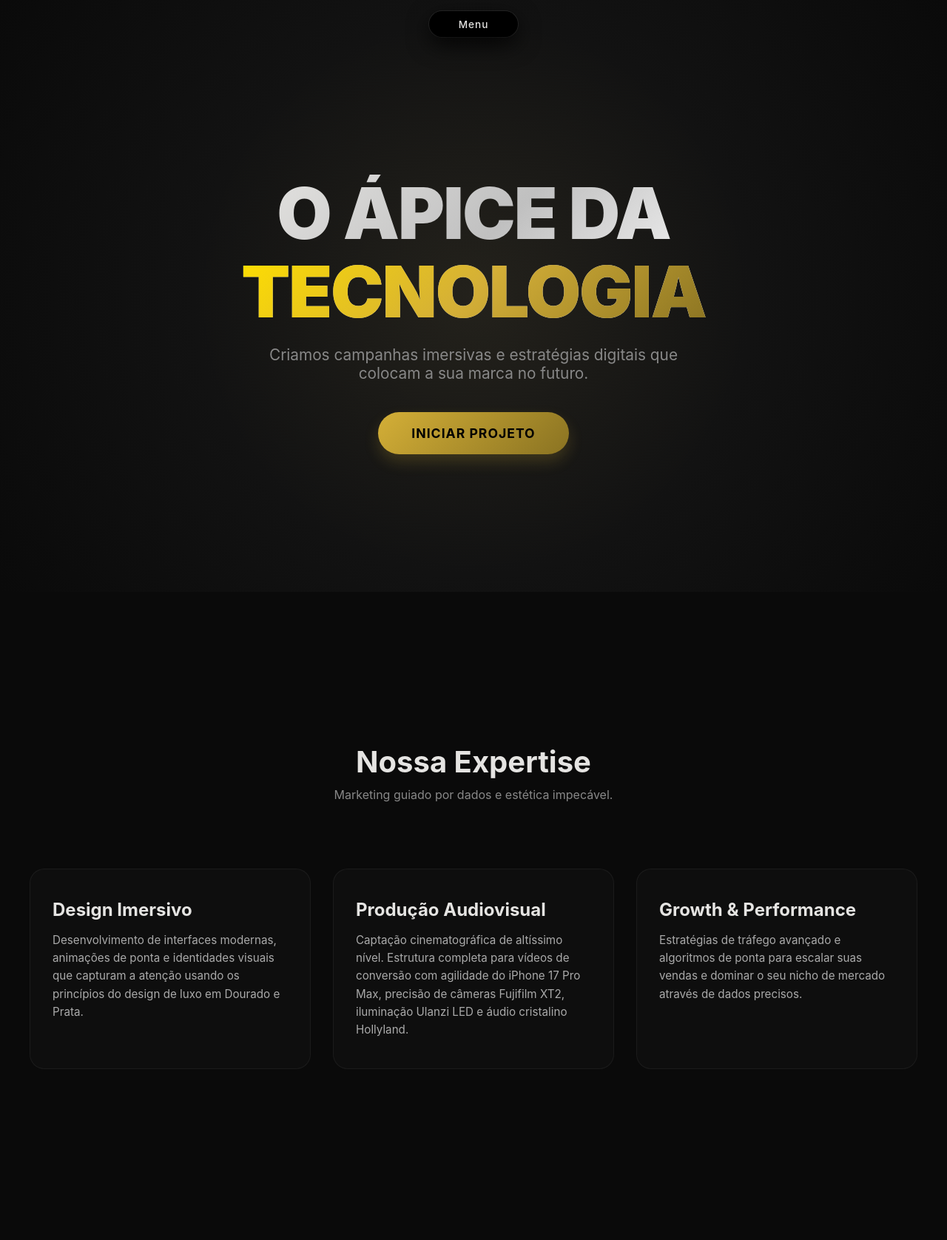
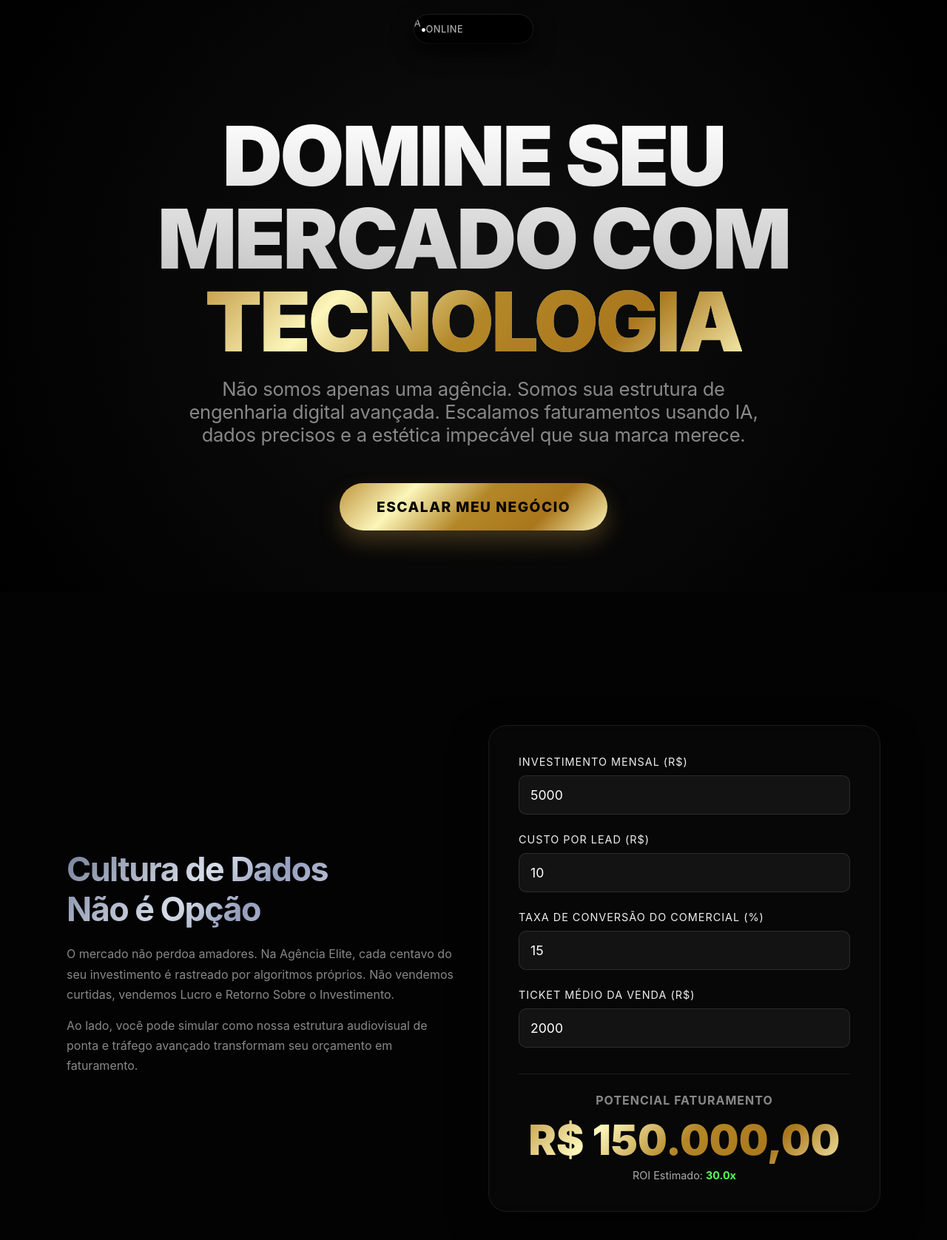
Before and after one commit to FernandoTonini/agencia-imersiva, a plain HTML site: page index.html in a window 1280 px wide. Shown: the whole page at 74% size. Before the commit the page ends 1600 px from the top, so only its background shows below. Drawn offline with Linux system fonts and the light colour scheme.

Commit message:
Update index.html

```diff
--- a/index.html
+++ b/index.html
@@ -2,117 +2,165 @@
 <html lang="pt-BR">
 <head>
     <meta charset="UTF-8">
-    <meta name="viewport" content="width=device-width, initial-scale=1.0, maximum-scale=1.0, user-scalable=no">
-    <title>Agência Digital | O Alto da Tecnologia</title>
+    <meta name="viewport" content="width=device-width, initial-scale=1.0, maximum-scale=1.0, user-scalable=no, viewport-fit=cover">
+    <title>Agência Elite Digital | O Ápice do Marketing e da Tecnologia</title>
     <style>
+        /* Variáveis de Cores: Luxo e Profundidade */
         :root {
-            --gold: #D4AF37;
-            --gold-light: #FFDF00;
-            --silver: #C0C0C0;
-            --silver-light: #E5E4E2;
-            --bg-dark: #0a0a0a;
-            --island-bg: #000000;
-            --text-main: #ffffff;
+            /* Black Absoluto */
+            --bg-absolute-black: #000000;
+            --bg-glass: rgba(10, 10, 10, 0.7);
+            --border-glass: rgba(255, 255, 255, 0.08);
+
+            /* Dourado Complexo (Simula metal real) */
+            --gold-gradient: linear-gradient(135deg, #BF953F 0%, #FCF6BA 25%, #B38728 50%, #AA771C 75%, #FBF5B7 100%);
+
+            /* Prata Tech (Complexo com luster) */
+            --silver-gradient: linear-gradient(135deg, #757F9A 0%, #D7DDE8 35%, #949EBC 50%, #D7DDE8 75%, #aebdd1 100%);
+
+            --text-main: #FFFFFF;
+            --text-muted: #888888;
         }
 
         * {
             margin: 0;
             padding: 0;
             box-sizing: border-box;
-            font-family: -apple-system, BlinkMacSystemFont, 'Segoe UI', Roboto, Helvetica, Arial, sans-serif;
-            -webkit-tap-highlight-color: transparent;
+            font-family: -apple-system, BlinkMacSystemFont, 'SF Pro Display', 'Segoe UI', Roboto, Helvetica, Arial, sans-serif;
+            -webkit-tap-highlight-color: transparent; /* Remove o highlight azul padrão do iOS */
         }
 
         body {
-            background-color: var(--bg-dark);
+            background-color: var(--bg-absolute-black);
             color: var(--text-main);
             overflow-x: hidden;
             scroll-behavior: smooth;
+            /* Garante que o fundo preto seja uniforme, mesmo em rolagem no iOS */
+            overscroll-behavior: none;
         }
 
-        /* Ilha Dinâmica (Notch) */
-        .dynamic-island-container {
+        /* Ilha Dinâmica (Notch) Refinada */
+        .island-container {
             position: fixed;
-            top: 15px;
+            top: 20px; /* Alinhado para o notch do iPhone */
             left: 50%;
             transform: translateX(-50%);
             z-index: 1000;
-            display: flex;
-            justify-content: center;
         }
 
         .dynamic-island {
-            background-color: var(--island-bg);
+            background-color: #000000;
             border-radius: 40px;
-            width: 150px;
-            height: 35px;
+            width: 160px;
+            height: 38px;
+            overflow: hidden;
+            cursor: pointer;
+            box-shadow: 0 10px 30px rgba(0, 0, 0, 0.9), 0 0 0 1.5px rgba(255, 255, 255, 0.08);
+            /* Animação elástica Apple: cubic-bezier(0.2, 0.8, 0.2, 1.2) */
+            transition: all 0.6s cubic-bezier(0.2, 0.8, 0.2, 1.2);
             display: flex;
             align-items: center;
             justify-content: center;
-            flex-direction: column;
-            overflow: hidden;
-            cursor: pointer;
-            box-shadow: 0 10px 30px rgba(0, 0, 0, 0.8), 0 0 0 1px rgba(255, 255, 255, 0.1);
-            transition: all 0.5s cubic-bezier(0.175, 0.885, 0.32, 1.275); /* Animação elástica estilo Apple */
+            position: relative;
         }
 
-        /* Estado Expandido da Ilha */
         .dynamic-island.expanded {
-            width: 320px;
-            height: 200px;
-            border-radius: 30px;
+            width: 330px;
+            height: 240px;
+            border-radius: 35px;
+            padding: 20px;
+            display: flex;
+            flex-direction: column;
+            justify-content: space-between;
         }
 
-        .island-text {
-            color: var(--silver-light);
-            font-size: 0.85rem;
+        /* Estado Retraído */
+        .island-notif {
+            display: flex;
+            align-items: center;
+            justify-content: space-around;
+            width: 100%;
+            padding: 0 15px;
+            opacity: 1;
+            transition: opacity 0.3s;
+        }
+
+        .island-notif-text {
+            color: #aaa;
+            font-size: 0.8rem;
             font-weight: 500;
-            letter-spacing: 1px;
-            transition: opacity 0.3s;
+            letter-spacing: 0.5px;
+        }
+
+        .dynamic-island.expanded .island-notif {
+            opacity: 0;
+            pointer-events: none;
             position: absolute;
         }
 
-        .dynamic-island.expanded .island-text {
+        /* Conteúdo Expandido */
+        .island-content {
             opacity: 0;
-            pointer-events: none;
+            visibility: hidden;
+            transform: scale(0.9);
+            transition: all 0.4s ease 0.1s;
+            width: 100%;
         }
 
-        /* Menu dentro da Ilha */
+        .dynamic-island.expanded .island-content {
+            opacity: 1;
+            visibility: visible;
+            transform: scale(1);
+        }
+
+        .island-content h4 {
+            font-size: 0.85rem;
+            color: var(--text-muted);
+            text-transform: uppercase;
+            letter-spacing: 1.5px;
+            margin-bottom: 20px;
+        }
+
         .island-menu {
-            opacity: 0;
-            transform: translateY(20px);
-            transition: all 0.4s ease;
             display: flex;
             flex-direction: column;
             gap: 15px;
-            text-align: center;
             width: 100%;
         }
 
-        .dynamic-island.expanded .island-menu {
-            opacity: 1;
-            transform: translateY(0);
-            transition-delay: 0.1s;
+        .island-menu a {
+            text-decoration: none;
+            color: var(--text-main);
+            font-size: 1.3rem;
+            font-weight: 700;
+            background: var(--silver-gradient);
+            -webkit-background-clip: text;
+            -webkit-text-fill-color: transparent;
+            display: flex;
+            align-items: center;
+            justify-content: space-between;
+            transition: transform 0.2s;
         }
 
-        .island-menu a {
-            color: var(--text-main);
-            text-decoration: none;
-            font-size: 1.2rem;
-            font-weight: 600;
-            text-transform: uppercase;
-            letter-spacing: 2px;
-            transition: color 0.3s;
+        /* Feedback Tátil Visual no iOS (Efeito elástico ao tocar) */
+        .island-menu a:active {
+            transform: scale(0.97);
         }
 
         .island-menu a:hover {
-            color: var(--gold);
+            opacity: 0.8;
         }
 
-        /* Seções */
+        .island-menu a span {
+            -webkit-text-fill-color: initial;
+            color: #555;
+            font-size: 1.1rem;
+        }
+
+        /* Seções Generais */
         section {
             min-height: 100vh;
-            padding: 100px 20px 50px;
+            padding: 120px 20px 50px;
             display: flex;
             flex-direction: column;
             justify-content: center;
@@ -120,219 +168,285 @@
             text-align: center;
         }
 
-        /* Hero Section */
+        /* Hero Section - Vendedora */
         .hero {
-            background: radial-gradient(circle at center, #1a1a1a 0%, #0a0a0a 100%);
-            position: relative;
-        }
-
-        .hero::before {
-            content: '';
-            position: absolute;
-            top: 50%;
-            left: 50%;
-            transform: translate(-50%, -50%);
-            width: 60vw;
-            height: 60vw;
-            background: radial-gradient(circle, rgba(212, 175, 55, 0.05) 0%, transparent 70%);
-            z-index: 0;
-            pointer-events: none;
+            background: radial-gradient(circle at center, rgba(15, 15, 15, 1) 0%, rgba(0, 0, 0, 1) 100%);
         }
 
         .hero h1 {
-            font-size: clamp(3rem, 8vw, 6rem);
+            font-size: clamp(3rem, 10vw, 7rem);
             font-weight: 900;
-            letter-spacing: -2px;
-            line-height: 1.1;
-            z-index: 1;
-            background: linear-gradient(135deg, var(--silver-light), var(--silver), #fff);
+            letter-spacing: -3px;
+            line-height: 1.0;
+            background: linear-gradient(180deg, #FFFFFF, #aaaaaa);
             -webkit-background-clip: text;
             -webkit-text-fill-color: transparent;
             margin-bottom: 20px;
         }
 
-        .hero span.gold {
-            background: linear-gradient(135deg, var(--gold-light), var(--gold), #8a7322);
+        .hero h1 span.gold {
+            background: var(--gold-gradient);
             -webkit-background-clip: text;
             -webkit-text-fill-color: transparent;
         }
 
         .hero p {
-            color: #888;
-            font-size: clamp(1rem, 3vw, 1.3rem);
-            max-width: 600px;
-            z-index: 1;
-            margin-bottom: 40px;
+            font-size: clamp(1.1rem, 3.5vw, 1.6rem);
+            color: var(--text-muted);
+            max-width: 800px;
+            margin-bottom: 50px;
+            font-weight: 400;
+            letter-spacing: -0.3px;
         }
 
-        /* Botão Interativo */
-        .btn {
-            background: linear-gradient(135deg, var(--gold), #8a7322);
+        /* Botão Vendedor ( फीडबैक visual tátil ) */
+        .btn-elite {
+            display: inline-block;
+            background: var(--gold-gradient);
             color: #000;
-            border: none;
-            padding: 18px 45px;
-            font-size: 1.1rem;
-            font-weight: 700;
-            border-radius: 50px;
-            cursor: pointer;
-            z-index: 1;
+            text-decoration: none;
+            padding: 20px 50px;
+            font-size: 1.2rem;
+            font-weight: 800;
+            border-radius: 60px;
+            text-transform: uppercase;
+            letter-spacing: 1.5px;
+            transition: all 0.3s cubic-bezier(0.2, 0.8, 0.2, 1.2);
+            box-shadow: 0 15px 30px rgba(191, 149, 63, 0.3);
+        }
+
+        .btn-elite:active {
+            transform: scale(0.95);
+            box-shadow: 0 5px 15px rgba(191, 149, 63, 0.5);
+        }
+
+        /* Nova Seção: Inteligência e ROI (Interativa) */
+        .intelligence-section {
+            background-color: #030303;
+        }
+
+        .intelligence-grid {
+            display: grid;
+            grid-template-columns: 1fr;
+            gap: 40px;
+            max-width: 1100px;
+            width: 100%;
+            margin-top: 60px;
+        }
+
+        @media (min-width: 768px) {
+            .intelligence-grid {
+                grid-template-columns: 1fr 1fr;
+                align-items: center;
+            }
+        }
+
+        .int-text {
+            text-align: left;
+        }
+
+        .int-text h2 {
+            font-size: 2.8rem;
+            background: var(--silver-gradient);
+            -webkit-background-clip: text;
+            -webkit-text-fill-color: transparent;
+            margin-bottom: 20px;
+            letter-spacing: -1.5px;
+        }
+
+        .int-text p {
+            color: var(--text-muted);
+            margin-bottom: 15px;
+            line-height: 1.7;
+        }
+
+        /* Calculadora de ROI */
+        .roi-calculator {
+            background: rgba(255, 255, 255, 0.02);
+            backdrop-filter: blur(10px);
+            border: 1px solid var(--border-glass);
+            padding: 40px;
+            border-radius: 25px;
+            text-align: left;
+            box-shadow: 0 20px 50px rgba(0, 0, 0, 0.5);
+        }
+
+        .roi-calculator label {
+            display: block;
+            color: #eee;
+            margin-bottom: 10px;
+            font-size: 0.9rem;
             text-transform: uppercase;
             letter-spacing: 1px;
-            transition: all 0.3s ease;
-            box-shadow: 0 10px 20px rgba(212, 175, 55, 0.2);
         }
 
-        .btn:active {
-            transform: scale(0.95);
+        .roi-calculator input {
+            width: 100%;
+            background: rgba(255, 255, 255, 0.05);
+            border: 1px solid rgba(255, 255, 255, 0.1);
+            color: var(--text-main);
+            padding: 15px;
+            border-radius: 10px;
+            margin-bottom: 25px;
+            font-size: 1.1rem;
+            transition: border-color 0.3s;
         }
 
-        /* Informações e Serviços */
-        .services-grid {
-            display: grid;
-            grid-template-columns: repeat(auto-fit, minmax(300px, 1fr));
-            gap: 30px;
-            width: 100%;
-            max-width: 1200px;
-            margin-top: 50px;
+        .roi-calculator input:focus {
+            outline: none;
+            border-color: #BF953F;
         }
 
-        .card {
-            background: rgba(255, 255, 255, 0.02);
-            border: 1px solid rgba(255, 255, 255, 0.05);
-            padding: 40px 30px;
-            border-radius: 20px;
-            text-align: left;
-            transition: transform 0.3s, border-color 0.3s;
-            position: relative;
-            overflow: hidden;
+        .roi-result {
+            margin-top: 10px;
+            border-top: 1px solid var(--border-glass);
+            padding-top: 25px;
+            text-align: center;
         }
 
-        .card:hover {
-            transform: translateY(-10px);
-            border-color: var(--silver);
+        .roi-result h3 {
+            color: var(--text-muted);
+            font-size: 1rem;
+            text-transform: uppercase;
+            letter-spacing: 1px;
+            margin-bottom: 10px;
         }
 
-        .card::after {
-            content: '';
-            position: absolute;
-            top: 0;
-            left: 0;
-            width: 100%;
-            height: 2px;
-            background: linear-gradient(90deg, transparent, var(--gold), transparent);
-            opacity: 0;
-            transition: opacity 0.3s;
-        }
-
-        .card:hover::after {
-            opacity: 1;
-        }
-
-        .card h3 {
-            font-size: 1.5rem;
-            margin-bottom: 15px;
-            color: var(--silver-light);
-        }
-
-        .card p {
-            color: #aaa;
-            line-height: 1.6;
-            font-size: 0.95rem;
+        .roi-value {
+            font-size: 3.5rem;
+            font-weight: 900;
+            background: var(--gold-gradient);
+            -webkit-background-clip: text;
+            -webkit-text-fill-color: transparent;
+            margin-bottom: 5px;
         }
 
     </style>
 </head>
 <body>
 
-    <div class="dynamic-island-container">
-        <div class="dynamic-island" id="island" onclick="toggleIsland()">
-            <span class="island-text" id="island-msg">Conectando...</span>
-            <div class="island-menu">
-                <a href="#inicio" onclick="hapticFeedback()">Início</a>
-                <a href="#servicos" onclick="hapticFeedback()">Estratégia</a>
-                <a href="#contato" onclick="hapticFeedback()">Contato</a>
+    <div class="island-container">
+        <div class="dynamic-island" id="dynamicIsland" onclick="toggleIsland(event)">
+            <div class="island-notif" id="islandNotif">
+                <span class="island-notif-text">AGÊNCIA ELITE</span>
+                <span style="color:var(--gold); font-weight:900;">•</span>
+                <span class="island-notif-text">ONLINE</span>
+            </div>
+
+            <div class="island-content">
+                <h4>Navegação de Elite</h4>
+                <div class="island-menu">
+                    <a href="#inicio" onclick="closeIsland()">INÍCIO <span>→</span></a>
+                    <a href="#inteligencia" onclick="closeIsland()">ROI E DADOS <span>→</span></a>
+                    <a href="https://wa.me/SEUNUMERO" onclick="closeIsland()" style="background:var(--gold-gradient); -webkit-background-clip: text;">FALAR COM CONSULTOR <span>→</span></a>
+                </div>
             </div>
         </div>
     </div>
 
     <section id="inicio" class="hero">
-        <h1>O ÁPICE DA <br><span class="gold">TECNOLOGIA</span></h1>
-        <p>Criamos campanhas imersivas e estratégias digitais que colocam a sua marca no futuro.</p>
-        <button class="btn" onclick="ctaAction()">Iniciar Projeto</button>
+        <h1>DOMINE SEU <br>MERCADO COM <br><span class="gold">TECNOLOGIA</span></h1>
+        <p>Não somos apenas uma agência. Somos sua estrutura de engenharia digital avançada. Escalamos faturamentos usando IA, dados precisos e a estética impecável que sua marca merece.</p>
+        <a href="https://wa.me/SEUNUMERO" class="btn-elite" id="heroCta">Escalar meu Negócio</a>
     </section>
 
-    <section id="servicos">
-        <h2 style="font-size: 2.5rem; margin-bottom: 10px; color: var(--silver-light);">Nossa Expertise</h2>
-        <p style="color: #888; margin-bottom: 40px;">Marketing guiado por dados e estética impecável.</p>
+    <section id="inteligencia" class="intelligence-section">
+        <div class="intelligence-grid">
+            <div class="int-text">
+                <h2>Cultura de Dados <br>Não é Opção</h2>
+                <p>O mercado não perdoa amadores. Na Agência Elite, cada centavo do seu investimento é rastreado por algoritmos próprios. Não vendemos curtidas, vendemos Lucro e Retorno Sobre o Investimento.</p>
+                <p>Ao lado, você pode simular como nossa estrutura audiovisual de ponta e tráfego avançado transformam seu orçamento em faturamento.</p>
+            </div>
 
-        <div class="services-grid">
-            <div class="card" onclick="hapticFeedback()">
-                <h3>Design Imersivo</h3>
-                <p>Desenvolvimento de interfaces modernas, animações de ponta e identidades visuais que capturam a atenção usando os princípios do design de luxo em Dourado e Prata.</p>
-            </div>
-            <div class="card" onclick="hapticFeedback()">
-                <h3>Produção Audiovisual</h3>
-                <p>Captação cinematográfica de altíssimo nível. Estrutura completa para vídeos de conversão com agilidade do iPhone 17 Pro Max, precisão de câmeras Fujifilm XT2, iluminação Ulanzi LED e áudio cristalino Hollyland.</p>
-            </div>
-            <div class="card" onclick="hapticFeedback()">
-                <h3>Growth & Performance</h3>
-                <p>Estratégias de tráfego avançado e algoritmos de ponta para escalar suas vendas e dominar o seu nicho de mercado através de dados precisos.</p>
+            <div class="roi-calculator">
+                <label>Investimento Mensal (R$)</label>
+                <input type="number" id="roiBudget" value="5000" oninput="calculateROI()">
+
+                <label>Custo por Lead (R$)</label>
+                <input type="number" id="roiCPL" value="10" oninput="calculateROI()">
+
+                <label>Taxa de Conversão do Comercial (%)</label>
+                <input type="number" id="roiConv" value="15" oninput="calculateROI()">
+
+                <label>Ticket Médio da Venda (R$)</label>
+                <input type="number" id="roiTicket" value="2000" oninput="calculateROI()">
+
+                <div class="roi-result">
+                    <h3>Potencial Faturamento</h3>
+                    <p class="roi-value" id="roiResult">R$ 150.000</p>
+                    <p style="color:#aaa; font-size:0.9rem;">ROI Estimado: <strong style="color:#5f5;" id="roiPercentage">30x</strong></p>
+                </div>
             </div>
         </div>
     </section>
 
     <script>
-        const island = document.getElementById('island');
-        const islandMsg = document.getElementById('island-msg');
-        let isIslandExpanded = false;
+        const island = document.getElementById('dynamicIsland');
+        let isExpanded = false;
 
-        // Função de Vibração (Haptic Feedback)
-        function hapticFeedback(pattern = 50) {
-            // Verifica se o navegador suporta a API de vibração (A maioria dos Androids suporta)
-            if (navigator.vibrate) {
-                navigator.vibrate(pattern);
+        // Lógica da Ilha Dinâmica com feedback visual tátil
+        function toggleIsland(event) {
+            event.stopPropagation(); // Previne fechar no clique de body
+            if (!isExpanded) {
+                island.classList.add('expanded');
+                isExpanded = true;
+                // Feedback visual de clique rápido ao toque
+                island.style.transform = "translateX(-50%) scale(0.97)";
+                setTimeout(() => island.style.transform = "translateX(-50%) scale(1)", 100);
             }
         }
 
-        // Lógica da Ilha Dinâmica
-        function toggleIsland() {
-            hapticFeedback([30, 50, 30]); // Vibração dupla leve para a Ilha
-
-            if (!isIslandExpanded) {
-                island.classList.add('expanded');
-                isIslandExpanded = true;
-            } else {
+        function closeIsland() {
+            if (isExpanded) {
                 island.classList.remove('expanded');
-                isIslandExpanded = false;
+                isExpanded = false;
             }
         }
 
-        // Fecha a ilha ao rolar a página
-        window.addEventListener('scroll', () => {
-            if (isIslandExpanded) {
-                island.classList.remove('expanded');
-                isIslandExpanded = false;
+        // Fecha a ilha se clicar fora dela
+        document.body.addEventListener('click', () => closeIsland());
+
+        // Lógica da Calculadora de ROI (Lógica Vendedora)
+        function calculateROI() {
+            const budget = parseFloat(document.getElementById('roiBudget').value);
+            const cpl = parseFloat(document.getElementById('roiCPL').value);
+            const conv = parseFloat(document.getElementById('roiConv').value) / 100;
+            const ticket = parseFloat(document.getElementById('roiTicket').value);
+
+            if (budget > 0 && cpl > 0 && conv > 0 && ticket > 0) {
+                // Cálculo: Investimento / CPL = Leads. Leads * Conversão = Vendas. Vendas * Ticket = Faturamento.
+                const leads = budget / cpl;
+                const sales = leads * conv;
+                const grossRevenue = sales * ticket;
+                const profit = grossRevenue - budget;
+                const roiPercentage = profit / budget;
+
+                // Formata os números
+                const faturamentoFormatado = grossRevenue.toLocaleString('pt-BR', { style: 'currency', currency: 'BRL' });
+                const roiFormatado = (roiPercentage + 1).toFixed(1) + 'x';
+
+                // Atualiza na tela
+                document.getElementById('roiResult').textContent = faturamentoFormatado;
+                document.getElementById('roiPercentage').textContent = roiFormatado;
+            } else {
+                document.getElementById('roiResult').textContent = "R$ 0";
+                document.getElementById('roiPercentage').textContent = "0x";
             }
+        }
+
+        // Executa o cálculo inicial ao carregar a página
+        window.onload = () => {
+            calculateROI();
+        };
+
+        // Feedback visual tátil nos CTAs principais
+        const heroCta = document.getElementById('heroCta');
+        heroCta.addEventListener('click', () => {
+             // Simulação rápida de "peso" do clique visual para iOS
+             heroCta.style.transform = "scale(0.93)";
+             setTimeout(() => heroCta.style.transform = "scale(1)", 100);
         });
 
-        // Interação de boas-vindas na Ilha ao abrir o site
-        window.onload = () => {
-            setTimeout(() => {
-                islandMsg.textContent = "Bem-vindo(a) à Elite";
-                hapticFeedback(40);
-
-                setTimeout(() => {
-                    island.style.width = '120px';
-                    islandMsg.textContent = "Menu";
-                }, 3000);
-            }, 1000);
-        };
-
-        // Ação do botão principal
-        function ctaAction() {
-            hapticFeedback([50, 100, 50]); // Vibração de confirmação
-            alert("Sua jornada tecnológica começa agora. (Aqui você pode linkar para o seu WhatsApp!)");
-        }
     </script>
 </body>
 </html>
```
